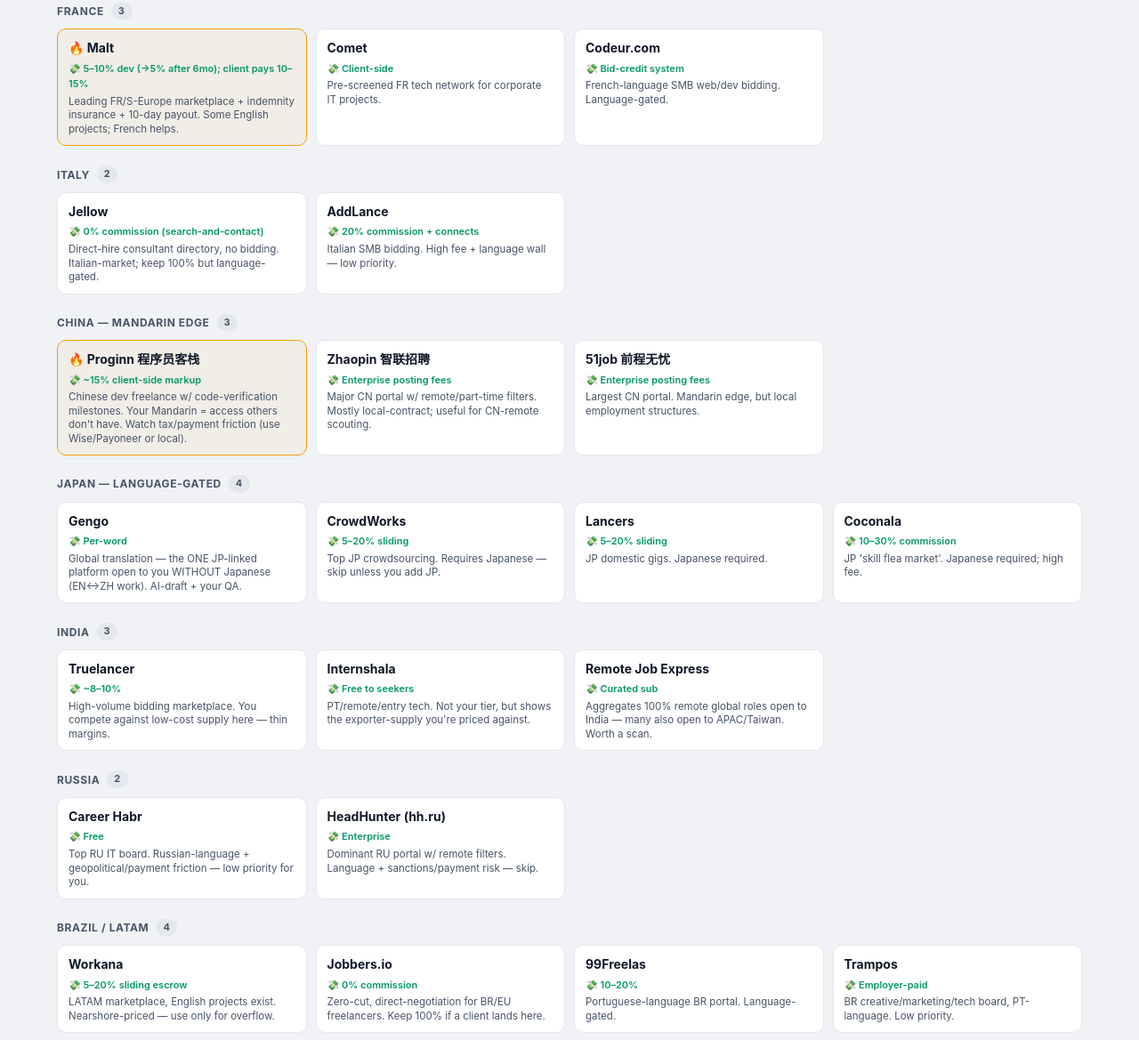
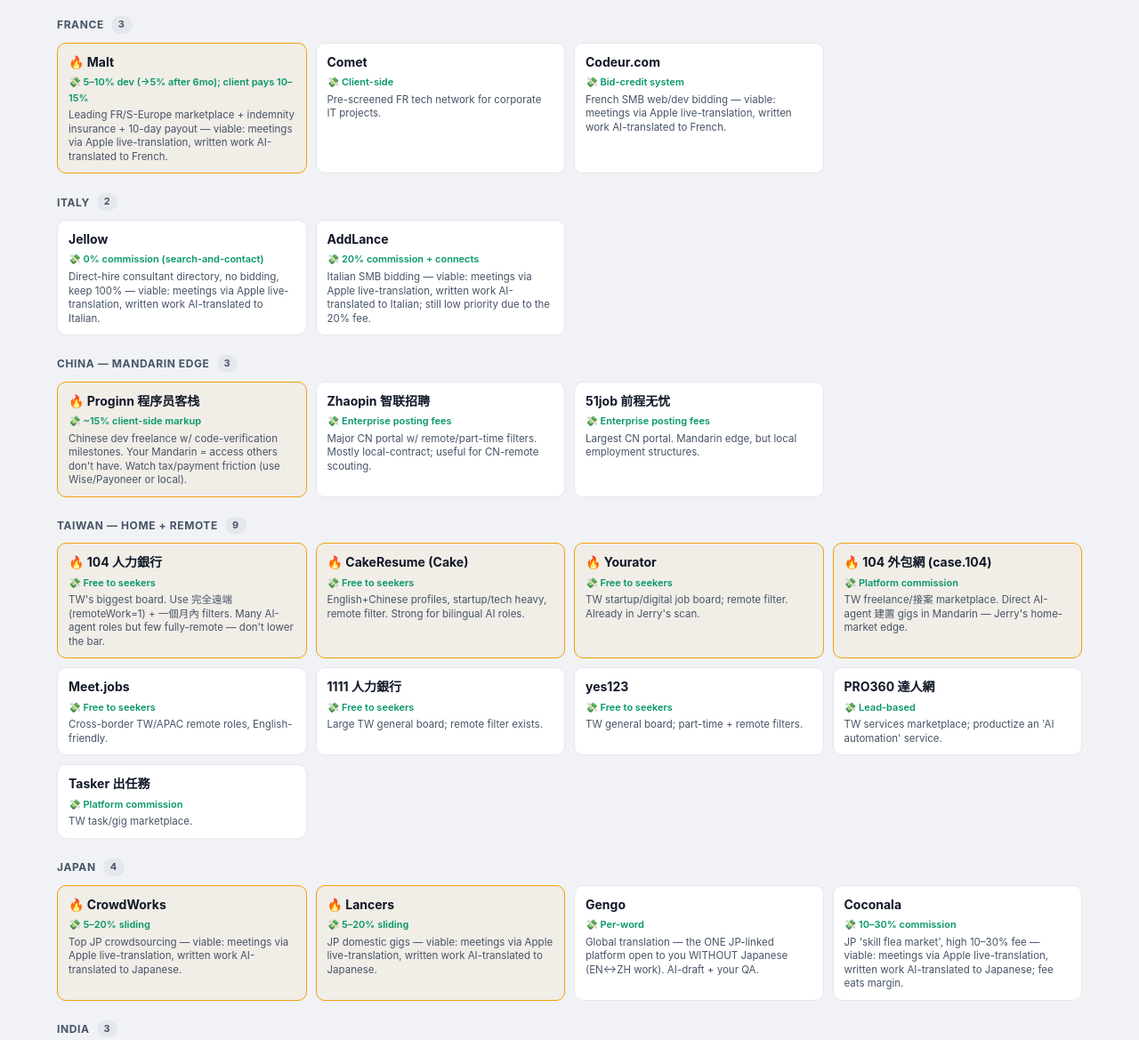
Before and after one commit to 419vive/jerry-dashboard, a plain HTML site: page index.html in a window 1280 px wide. Shown: the part 8890-10059 px from the top of the page at 89% size. Drawn offline with Linux system fonts and the light colour scheme.

Commit message:
Add Taiwan group (9 platforms), de-gate non-EN/ZH markets via live+AI translation; 57 platforms total

```diff
--- a/index.html
+++ b/index.html
@@ -1376,9 +1376,9 @@
   <div class="section" id="sec-platforms">
     <div class="section-head">
       <h2>🌐 Global Remote-Work Platforms — Top-10 GDP · Git Bounty · Payment Rails</h2>
-      <span class="section-badge neutral">48</span>
-    </div>
-    <p class="career-tip">💡 🔥 = best fit for Jerry (English-market or Mandarin edge, no language wall, exporter-friendly). Fee shown = what eats your margin — prefer 0%/flat-fee & Git-bounty. Language-gated boards (JP/DE-only/RU/IT) are listed for completeness but deprioritised.</p>
+      <span class="section-badge neutral">57</span>
+    </div>
+    <p class="career-tip">💡 🔥 = best fit for Jerry. Fee shown = what eats your margin — prefer 0%/flat-fee & Git-bounty. Non-EN/ZH markets are IN scope: meetings via Apple AI live-translation, written work AI-translated to local language — so no market is filtered out by language.</p>
 
     <div class="career-group">
       <div class="career-group-head">Git Bounty & Issue-Funding <span class="career-count">6</span></div>
@@ -1490,20 +1490,20 @@
     <div class="career-group">
       <div class="career-group-head">Germany / DACH — Premium Importer <span class="career-count">3</span></div>
       <div class="career-chip-grid">
-      <a href="https://www.freelancermap.com" target="_blank" rel="noopener" class="career-chip hot" title="Premium DACH rates (€80–150+/hr), you keep 100%. Filter to English-language listings — your German is limited.">
+      <a href="https://www.freelancermap.com" target="_blank" rel="noopener" class="career-chip hot" title="Premium DACH rates (€80–150+/hr), you keep 100% — German listings viable too: meetings via Apple live-translation, written work AI-translated to German.">
         <span class="cc-name">🔥 Freelancermap</span>
         <span class="cc-fee">💸 €13.99/mo flat, 0% commission</span>
-        <span class="cc-note">Premium DACH rates (€80–150+/hr), you keep 100%. Filter to English-language listings — your German is limited.</span>
-      </a>
-      <a href="https://www.honeypot.io" target="_blank" rel="noopener" class="career-chip hot" title="Reverse-recruiting; English-friendly EU tech. Companies apply to YOU. Best DE entry given the language gate.">
+        <span class="cc-note">Premium DACH rates (€80–150+/hr), you keep 100% — German listings viable too: meetings via Apple live-translation, written work AI-translated to German.</span>
+      </a>
+      <a href="https://www.honeypot.io" target="_blank" rel="noopener" class="career-chip hot" title="Reverse-recruiting; English-friendly EU tech. Companies apply to YOU — even German-first roles work via Apple live-translation + AI-translated written output.">
         <span class="cc-name">🔥 Honeypot</span>
         <span class="cc-fee">💸 Free to devs</span>
-        <span class="cc-note">Reverse-recruiting; English-friendly EU tech. Companies apply to YOU. Best DE entry given the language gate.</span>
-      </a>
-      <a href="https://outofoffice.jobs" target="_blank" rel="noopener" class="career-chip" title="German-market board; distinguishes 'fully remote' vs regional home-office. Check the fully-remote filter.">
+        <span class="cc-note">Reverse-recruiting; English-friendly EU tech. Companies apply to YOU — even German-first roles work via Apple live-translation + AI-translated written output.</span>
+      </a>
+      <a href="https://outofoffice.jobs" target="_blank" rel="noopener" class="career-chip" title="German-market board; distinguishes 'fully remote' vs regional home-office — viable: meetings via Apple live-translation, written work AI-translated to German. Check the filter.">
         <span class="cc-name">Out of Office (remotely.de)</span>
         <span class="cc-fee">💸 Employer-paid (€299/post)</span>
-        <span class="cc-note">German-market board; distinguishes 'fully remote' vs regional home-office. Check the fully-remote filter.</span>
+        <span class="cc-note">German-market board; distinguishes 'fully remote' vs regional home-office — viable: meetings via Apple live-translation, written work AI-translated to German. Check the filter.</span>
       </a></div>
     </div>
     <div class="career-group">
@@ -1528,34 +1528,34 @@
     <div class="career-group">
       <div class="career-group-head">France <span class="career-count">3</span></div>
       <div class="career-chip-grid">
-      <a href="https://www.malt.com" target="_blank" rel="noopener" class="career-chip hot" title="Leading FR/S-Europe marketplace + indemnity insurance + 10-day payout. Some English projects; French helps.">
+      <a href="https://www.malt.com" target="_blank" rel="noopener" class="career-chip hot" title="Leading FR/S-Europe marketplace + indemnity insurance + 10-day payout — viable: meetings via Apple live-translation, written work AI-translated to French.">
         <span class="cc-name">🔥 Malt</span>
         <span class="cc-fee">💸 5–10% dev (→5% after 6mo); client pays 10–15%</span>
-        <span class="cc-note">Leading FR/S-Europe marketplace + indemnity insurance + 10-day payout. Some English projects; French helps.</span>
+        <span class="cc-note">Leading FR/S-Europe marketplace + indemnity insurance + 10-day payout — viable: meetings via Apple live-translation, written work AI-translated to French.</span>
       </a>
       <a href="https://www.comet.co" target="_blank" rel="noopener" class="career-chip" title="Pre-screened FR tech network for corporate IT projects.">
         <span class="cc-name">Comet</span>
         <span class="cc-fee">💸 Client-side</span>
         <span class="cc-note">Pre-screened FR tech network for corporate IT projects.</span>
       </a>
-      <a href="https://www.codeur.com" target="_blank" rel="noopener" class="career-chip" title="French-language SMB web/dev bidding. Language-gated.">
+      <a href="https://www.codeur.com" target="_blank" rel="noopener" class="career-chip" title="French SMB web/dev bidding — viable: meetings via Apple live-translation, written work AI-translated to French.">
         <span class="cc-name">Codeur.com</span>
         <span class="cc-fee">💸 Bid-credit system</span>
-        <span class="cc-note">French-language SMB web/dev bidding. Language-gated.</span>
+        <span class="cc-note">French SMB web/dev bidding — viable: meetings via Apple live-translation, written work AI-translated to French.</span>
       </a></div>
     </div>
     <div class="career-group">
       <div class="career-group-head">Italy <span class="career-count">2</span></div>
       <div class="career-chip-grid">
-      <a href="https://www.jellow.it" target="_blank" rel="noopener" class="career-chip" title="Direct-hire consultant directory, no bidding. Italian-market; keep 100% but language-gated.">
+      <a href="https://www.jellow.it" target="_blank" rel="noopener" class="career-chip" title="Direct-hire consultant directory, no bidding, keep 100% — viable: meetings via Apple live-translation, written work AI-translated to Italian.">
         <span class="cc-name">Jellow</span>
         <span class="cc-fee">💸 0% commission (search-and-contact)</span>
-        <span class="cc-note">Direct-hire consultant directory, no bidding. Italian-market; keep 100% but language-gated.</span>
-      </a>
-      <a href="https://www.addlance.com" target="_blank" rel="noopener" class="career-chip" title="Italian SMB bidding. High fee + language wall — low priority.">
+        <span class="cc-note">Direct-hire consultant directory, no bidding, keep 100% — viable: meetings via Apple live-translation, written work AI-translated to Italian.</span>
+      </a>
+      <a href="https://www.addlance.com" target="_blank" rel="noopener" class="career-chip" title="Italian SMB bidding — viable: meetings via Apple live-translation, written work AI-translated to Italian; still low priority due to the 20% fee.">
         <span class="cc-name">AddLance</span>
         <span class="cc-fee">💸 20% commission + connects</span>
-        <span class="cc-note">Italian SMB bidding. High fee + language wall — low priority.</span>
+        <span class="cc-note">Italian SMB bidding — viable: meetings via Apple live-translation, written work AI-translated to Italian; still low priority due to the 20% fee.</span>
       </a></div>
     </div>
     <div class="career-group">
@@ -1578,27 +1578,76 @@
       </a></div>
     </div>
     <div class="career-group">
-      <div class="career-group-head">Japan — Language-Gated <span class="career-count">4</span></div>
-      <div class="career-chip-grid">
+      <div class="career-group-head">Taiwan — Home + Remote <span class="career-count">9</span></div>
+      <div class="career-chip-grid">
+      <a href="https://www.104.com.tw/jobs/main/" target="_blank" rel="noopener" class="career-chip hot" title="TW's biggest board. Use 完全遠端 (remoteWork=1) + 一個月內 filters. Many AI-agent roles but few fully-remote — don't lower the bar.">
+        <span class="cc-name">🔥 104 人力銀行</span>
+        <span class="cc-fee">💸 Free to seekers</span>
+        <span class="cc-note">TW's biggest board. Use 完全遠端 (remoteWork=1) + 一個月內 filters. Many AI-agent roles but few fully-remote — don't lower the bar.</span>
+      </a>
+      <a href="https://www.cake.me/jobs" target="_blank" rel="noopener" class="career-chip hot" title="English+Chinese profiles, startup/tech heavy, remote filter. Strong for bilingual AI roles.">
+        <span class="cc-name">🔥 CakeResume (Cake)</span>
+        <span class="cc-fee">💸 Free to seekers</span>
+        <span class="cc-note">English+Chinese profiles, startup/tech heavy, remote filter. Strong for bilingual AI roles.</span>
+      </a>
+      <a href="https://www.yourator.co" target="_blank" rel="noopener" class="career-chip hot" title="TW startup/digital job board; remote filter. Already in Jerry's scan.">
+        <span class="cc-name">🔥 Yourator</span>
+        <span class="cc-fee">💸 Free to seekers</span>
+        <span class="cc-note">TW startup/digital job board; remote filter. Already in Jerry's scan.</span>
+      </a>
+      <a href="https://case.104.com.tw" target="_blank" rel="noopener" class="career-chip hot" title="TW freelance/接案 marketplace. Direct AI-agent 建置 gigs in Mandarin — Jerry's home-market edge.">
+        <span class="cc-name">🔥 104 外包網 (case.104)</span>
+        <span class="cc-fee">💸 Platform commission</span>
+        <span class="cc-note">TW freelance/接案 marketplace. Direct AI-agent 建置 gigs in Mandarin — Jerry's home-market edge.</span>
+      </a>
+      <a href="https://meet.jobs" target="_blank" rel="noopener" class="career-chip" title="Cross-border TW/APAC remote roles, English-friendly.">
+        <span class="cc-name">Meet.jobs</span>
+        <span class="cc-fee">💸 Free to seekers</span>
+        <span class="cc-note">Cross-border TW/APAC remote roles, English-friendly.</span>
+      </a>
+      <a href="https://www.1111.com.tw" target="_blank" rel="noopener" class="career-chip" title="Large TW general board; remote filter exists.">
+        <span class="cc-name">1111 人力銀行</span>
+        <span class="cc-fee">💸 Free to seekers</span>
+        <span class="cc-note">Large TW general board; remote filter exists.</span>
+      </a>
+      <a href="https://www.yes123.com.tw" target="_blank" rel="noopener" class="career-chip" title="TW general board; part-time + remote filters.">
+        <span class="cc-name">yes123</span>
+        <span class="cc-fee">💸 Free to seekers</span>
+        <span class="cc-note">TW general board; part-time + remote filters.</span>
+      </a>
+      <a href="https://www.pro360.com.tw" target="_blank" rel="noopener" class="career-chip" title="TW services marketplace; productize an 'AI automation' service.">
+        <span class="cc-name">PRO360 達人網</span>
+        <span class="cc-fee">💸 Lead-based</span>
+        <span class="cc-note">TW services marketplace; productize an 'AI automation' service.</span>
+      </a>
+      <a href="https://www.tasker.com.tw" target="_blank" rel="noopener" class="career-chip" title="TW task/gig marketplace.">
+        <span class="cc-name">Tasker 出任務</span>
+        <span class="cc-fee">💸 Platform commission</span>
+        <span class="cc-note">TW task/gig marketplace.</span>
+      </a></div>
+    </div>
+    <div class="career-group">
+      <div class="career-group-head">Japan <span class="career-count">4</span></div>
+      <div class="career-chip-grid">
+      <a href="https://crowdworks.jp" target="_blank" rel="noopener" class="career-chip hot" title="Top JP crowdsourcing — viable: meetings via Apple live-translation, written work AI-translated to Japanese.">
+        <span class="cc-name">🔥 CrowdWorks</span>
+        <span class="cc-fee">💸 5–20% sliding</span>
+        <span class="cc-note">Top JP crowdsourcing — viable: meetings via Apple live-translation, written work AI-translated to Japanese.</span>
+      </a>
+      <a href="https://www.lancers.jp" target="_blank" rel="noopener" class="career-chip hot" title="JP domestic gigs — viable: meetings via Apple live-translation, written work AI-translated to Japanese.">
+        <span class="cc-name">🔥 Lancers</span>
+        <span class="cc-fee">💸 5–20% sliding</span>
+        <span class="cc-note">JP domestic gigs — viable: meetings via Apple live-translation, written work AI-translated to Japanese.</span>
+      </a>
       <a href="https://gengo.com" target="_blank" rel="noopener" class="career-chip" title="Global translation — the ONE JP-linked platform open to you WITHOUT Japanese (EN↔ZH work). AI-draft + your QA.">
         <span class="cc-name">Gengo</span>
         <span class="cc-fee">💸 Per-word</span>
         <span class="cc-note">Global translation — the ONE JP-linked platform open to you WITHOUT Japanese (EN↔ZH work). AI-draft + your QA.</span>
       </a>
-      <a href="https://crowdworks.jp" target="_blank" rel="noopener" class="career-chip" title="Top JP crowdsourcing. Requires Japanese — skip unless you add JP.">
-        <span class="cc-name">CrowdWorks</span>
-        <span class="cc-fee">💸 5–20% sliding</span>
-        <span class="cc-note">Top JP crowdsourcing. Requires Japanese — skip unless you add JP.</span>
-      </a>
-      <a href="https://www.lancers.jp" target="_blank" rel="noopener" class="career-chip" title="JP domestic gigs. Japanese required.">
-        <span class="cc-name">Lancers</span>
-        <span class="cc-fee">💸 5–20% sliding</span>
-        <span class="cc-note">JP domestic gigs. Japanese required.</span>
-      </a>
-      <a href="https://coconala.com" target="_blank" rel="noopener" class="career-chip" title="JP 'skill flea market'. Japanese required; high fee.">
+      <a href="https://coconala.com" target="_blank" rel="noopener" class="career-chip" title="JP 'skill flea market', high 10–30% fee — viable: meetings via Apple live-translation, written work AI-translated to Japanese; fee eats margin.">
         <span class="cc-name">Coconala</span>
         <span class="cc-fee">💸 10–30% commission</span>
-        <span class="cc-note">JP 'skill flea market'. Japanese required; high fee.</span>
+        <span class="cc-note">JP 'skill flea market', high 10–30% fee — viable: meetings via Apple live-translation, written work AI-translated to Japanese; fee eats margin.</span>
       </a></div>
     </div>
     <div class="career-group">
@@ -1623,39 +1672,39 @@
     <div class="career-group">
       <div class="career-group-head">Russia <span class="career-count">2</span></div>
       <div class="career-chip-grid">
-      <a href="https://career.habr.com" target="_blank" rel="noopener" class="career-chip" title="Top RU IT board. Russian-language + geopolitical/payment friction — low priority for you.">
-        <span class="cc-name">Career Habr</span>
+      <a href="https://career.habr.com" target="_blank" rel="noopener" class="career-chip hot" title="Top RU IT board — viable: meetings via Apple live-translation, written work AI-translated to Russian. Geopolitical/payment friction remains — verify rails first.">
+        <span class="cc-name">🔥 Career Habr</span>
         <span class="cc-fee">💸 Free</span>
-        <span class="cc-note">Top RU IT board. Russian-language + geopolitical/payment friction — low priority for you.</span>
-      </a>
-      <a href="https://hh.ru" target="_blank" rel="noopener" class="career-chip" title="Dominant RU portal w/ remote filters. Language + sanctions/payment risk — skip.">
+        <span class="cc-note">Top RU IT board — viable: meetings via Apple live-translation, written work AI-translated to Russian. Geopolitical/payment friction remains — verify rails first.</span>
+      </a>
+      <a href="https://hh.ru" target="_blank" rel="noopener" class="career-chip" title="Dominant RU portal w/ remote filters — viable: meetings via Apple live-translation, written work AI-translated to Russian; sanctions/payment risk keeps it low-priority.">
         <span class="cc-name">HeadHunter (hh.ru)</span>
         <span class="cc-fee">💸 Enterprise</span>
-        <span class="cc-note">Dominant RU portal w/ remote filters. Language + sanctions/payment risk — skip.</span>
+        <span class="cc-note">Dominant RU portal w/ remote filters — viable: meetings via Apple live-translation, written work AI-translated to Russian; sanctions/payment risk keeps it low-priority.</span>
       </a></div>
     </div>
     <div class="career-group">
       <div class="career-group-head">Brazil / LATAM <span class="career-count">4</span></div>
       <div class="career-chip-grid">
-      <a href="https://www.workana.com" target="_blank" rel="noopener" class="career-chip" title="LATAM marketplace, English projects exist. Nearshore-priced — use only for overflow.">
-        <span class="cc-name">Workana</span>
+      <a href="https://www.workana.com" target="_blank" rel="noopener" class="career-chip hot" title="LATAM marketplace with English + Portuguese projects — viable: meetings via Apple live-translation, written work AI-translated to Portuguese. Nearshore-priced but real deal flow.">
+        <span class="cc-name">🔥 Workana</span>
         <span class="cc-fee">💸 5–20% sliding escrow</span>
-        <span class="cc-note">LATAM marketplace, English projects exist. Nearshore-priced — use only for overflow.</span>
+        <span class="cc-note">LATAM marketplace with English + Portuguese projects — viable: meetings via Apple live-translation, written work AI-translated to Portuguese. Nearshore-priced but real deal flow.</span>
       </a>
       <a href="https://www.jobbers.io" target="_blank" rel="noopener" class="career-chip" title="Zero-cut, direct-negotiation for BR/EU freelancers. Keep 100% if a client lands here.">
         <span class="cc-name">Jobbers.io</span>
         <span class="cc-fee">💸 0% commission</span>
         <span class="cc-note">Zero-cut, direct-negotiation for BR/EU freelancers. Keep 100% if a client lands here.</span>
       </a>
-      <a href="https://www.99freelas.com.br" target="_blank" rel="noopener" class="career-chip" title="Portuguese-language BR portal. Language-gated.">
+      <a href="https://www.99freelas.com.br" target="_blank" rel="noopener" class="career-chip" title="Portuguese-language BR portal — viable: meetings via Apple live-translation, written work AI-translated to Portuguese.">
         <span class="cc-name">99Freelas</span>
         <span class="cc-fee">💸 10–20%</span>
-        <span class="cc-note">Portuguese-language BR portal. Language-gated.</span>
-      </a>
-      <a href="https://trampos.co" target="_blank" rel="noopener" class="career-chip" title="BR creative/marketing/tech board, PT-language. Low priority.">
+        <span class="cc-note">Portuguese-language BR portal — viable: meetings via Apple live-translation, written work AI-translated to Portuguese.</span>
+      </a>
+      <a href="https://trampos.co" target="_blank" rel="noopener" class="career-chip" title="BR creative/marketing/tech board — viable: meetings via Apple live-translation, written work AI-translated to Portuguese; still niche/low-volume for dev work.">
         <span class="cc-name">Trampos</span>
         <span class="cc-fee">💸 Employer-paid</span>
-        <span class="cc-note">BR creative/marketing/tech board, PT-language. Low priority.</span>
+        <span class="cc-note">BR creative/marketing/tech board — viable: meetings via Apple live-translation, written work AI-translated to Portuguese; still niche/low-volume for dev work.</span>
       </a></div>
     </div>
     <div class="career-group">
```
